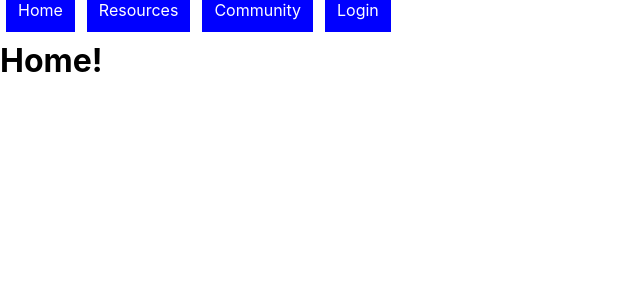
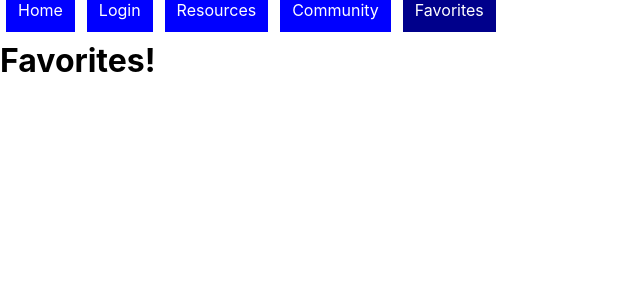
Before and after one commit to mmeurer00/parent_path, a React (Create React App) app: page /favorites in a window 1280 px wide. Shown: the top 300 px of the page, without its empty margins (0-640 px from the left). Built offline with nearby package versions, Linux system fonts and the light colour scheme.

Commit message:
create resource and favotite component, set all exact routes

```diff
--- /dev/null
+++ b/src/components/Favorite.js
@@ -0,0 +1,7 @@
+import React from 'react';
+
+const Favorite = () => {
+    return <h1>Favorites!</h1>
+}
+
+export default Favorite;
--- a/src/components/Navbar.js
+++ b/src/components/Navbar.js
@@ -25,6 +25,15 @@ const Navbar = () => {
                 >Home</NavLink>
 
                 <NavLink
+                    to="/login"
+                    exact
+                    style={link}
+                    activeStyle={{
+                        background: 'darkblue'
+                    }}
+                >Login</NavLink>
+
+                <NavLink
                     to="/resource"
                     exact
                     style={link}
@@ -43,13 +52,13 @@ const Navbar = () => {
                 >Community</NavLink>
 
                 <NavLink
-                    to="/login"
+                    to="/favorites"
                     exact
                     style={link}
                     activeStyle={{
                         background: 'darkblue'
                     }}
-                >Login</NavLink>
+                >Favorites</NavLink>
              </div>
         )
     }
--- a/src/index.js
+++ b/src/index.js
@@ -6,6 +6,7 @@ import Home from './components/Home';
 import Login from './components/Login';
 import Resource from './components/Resource';
 import Community from './components/Community';
+import Favorite from './components/Favorite';
 import Navbar from './components/Navbar';
 import reportWebVitals from './reportWebVitals';
 import { BrowserRouter as Router, Route } from 'react-router-dom';
@@ -14,10 +15,11 @@ ReactDOM.render(
   <Router>
     <div>
       <Navbar />
-        <Route path="/" component={Home} />
+        <Route exact path="/" component={Home} />
         <Route exact path="/login" component={Login} />
         <Route exact path="/resource" component={Resource} />
         <Route exact path="/community" component={Community} />
+        <Route exact path="/favorites" component={Favorite} />
     </div>
   </Router>,
   document.getElementById('root')
```
